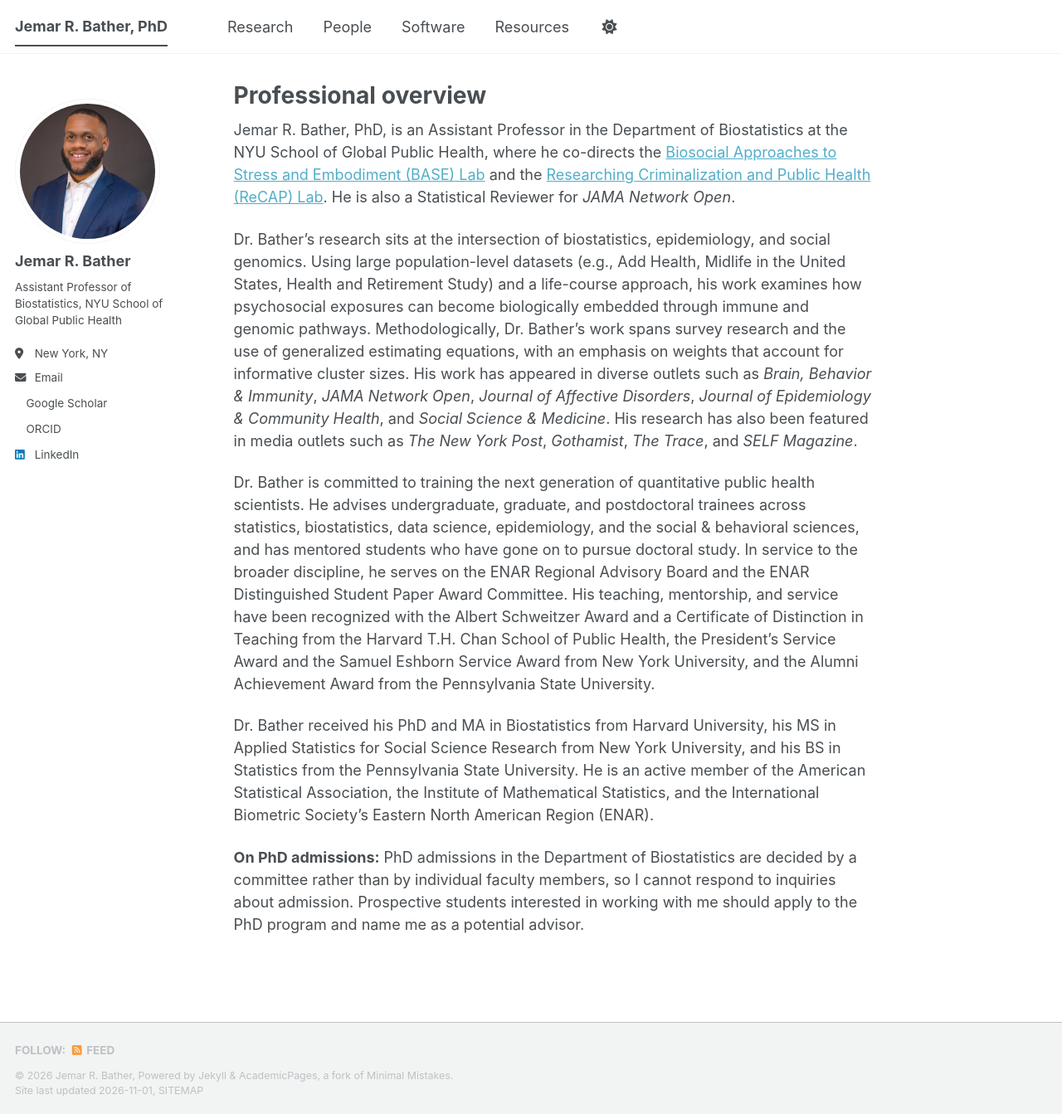
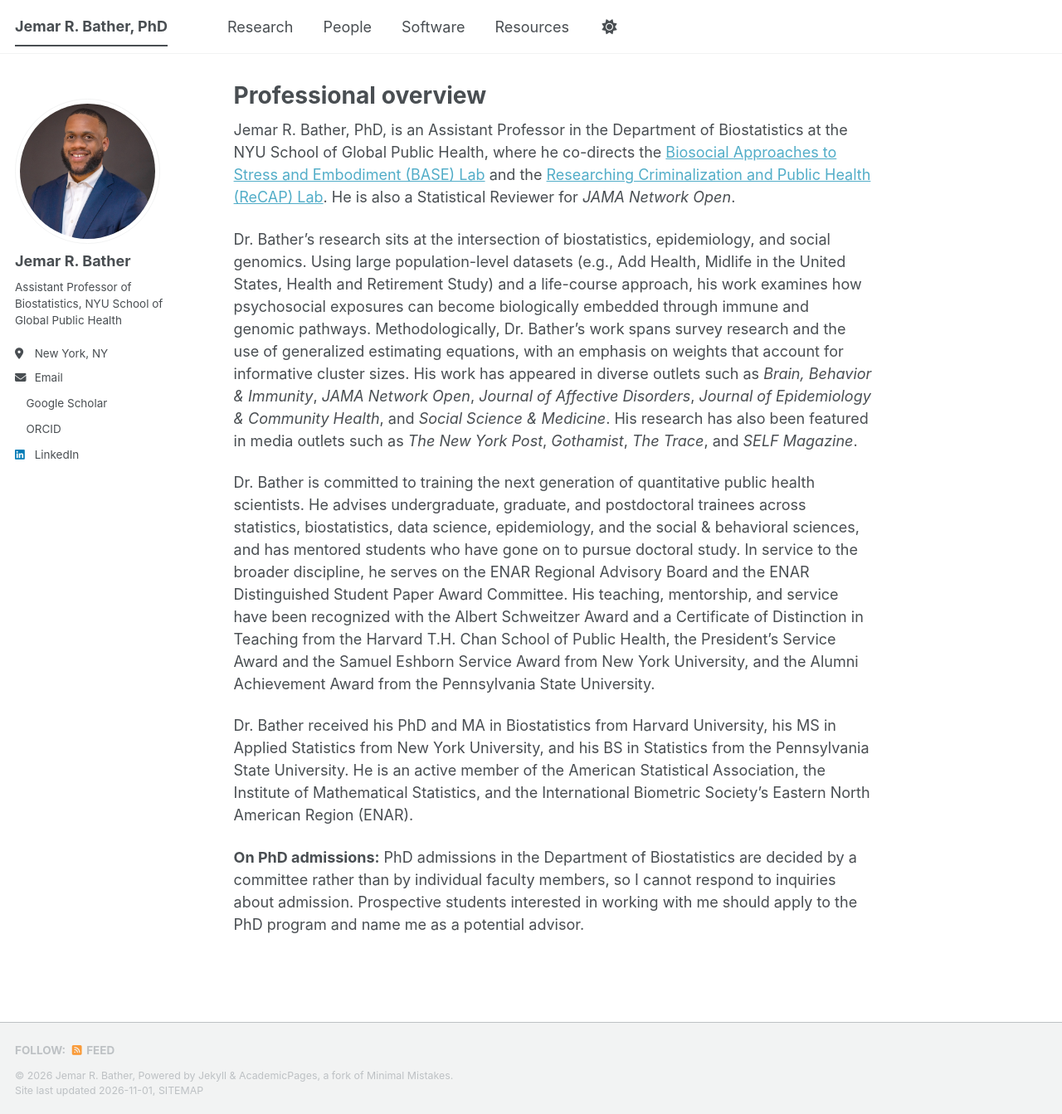
Before and after one commit to jemarbather/jemarbather.github.io, a Jekyll site: the page built from _pages/about.md, in a window 1280 px wide and 1343 px high. Shown: the whole window at 83% size. Built offline with Jekyll 4.4.1, drawn with Linux system fonts in a browser that asks for light colours; a script bundle is joined from its source files by our own code; a style sheet for code colours, icons or effects is not loaded.

Commit message:
Add files via upload

```diff
--- a/_pages/about.md
+++ b/_pages/about.md
@@ -14,6 +14,6 @@ Dr. Bather's research sits at the intersection of biostatistics, epidemiology, a
 
 Dr. Bather is committed to training the next generation of quantitative public health scientists. He advises undergraduate, graduate, and postdoctoral trainees across statistics, biostatistics, data science, epidemiology, and the social & behavioral sciences, and has mentored students who have gone on to pursue doctoral study. In service to the broader discipline, he serves on the ENAR Regional Advisory Board and the ENAR Distinguished Student Paper Award Committee. His teaching, mentorship, and service have been recognized with the Albert Schweitzer Award and a Certificate of Distinction in Teaching from the Harvard T.H. Chan School of Public Health, the President's Service Award and the Samuel Eshborn Service Award from New York University, and the Alumni Achievement Award from the Pennsylvania State University.
 
-Dr. Bather received his PhD and MA in Biostatistics from Harvard University, his MS in Applied Statistics for Social Science Research from New York University, and his BS in Statistics from the Pennsylvania State University. He is an active member of the American Statistical Association, the Institute of Mathematical Statistics, and the International Biometric Society's Eastern North American Region (ENAR).
+Dr. Bather received his PhD and MA in Biostatistics from Harvard University, his MS in Applied Statistics from New York University, and his BS in Statistics from the Pennsylvania State University. He is an active member of the American Statistical Association, the Institute of Mathematical Statistics, and the International Biometric Society's Eastern North American Region (ENAR).
 
 **On PhD admissions:** PhD admissions in the Department of Biostatistics are decided by a committee rather than by individual faculty members, so I cannot respond to inquiries about admission. Prospective students interested in working with me should apply to the PhD program and name me as a potential advisor.
```
